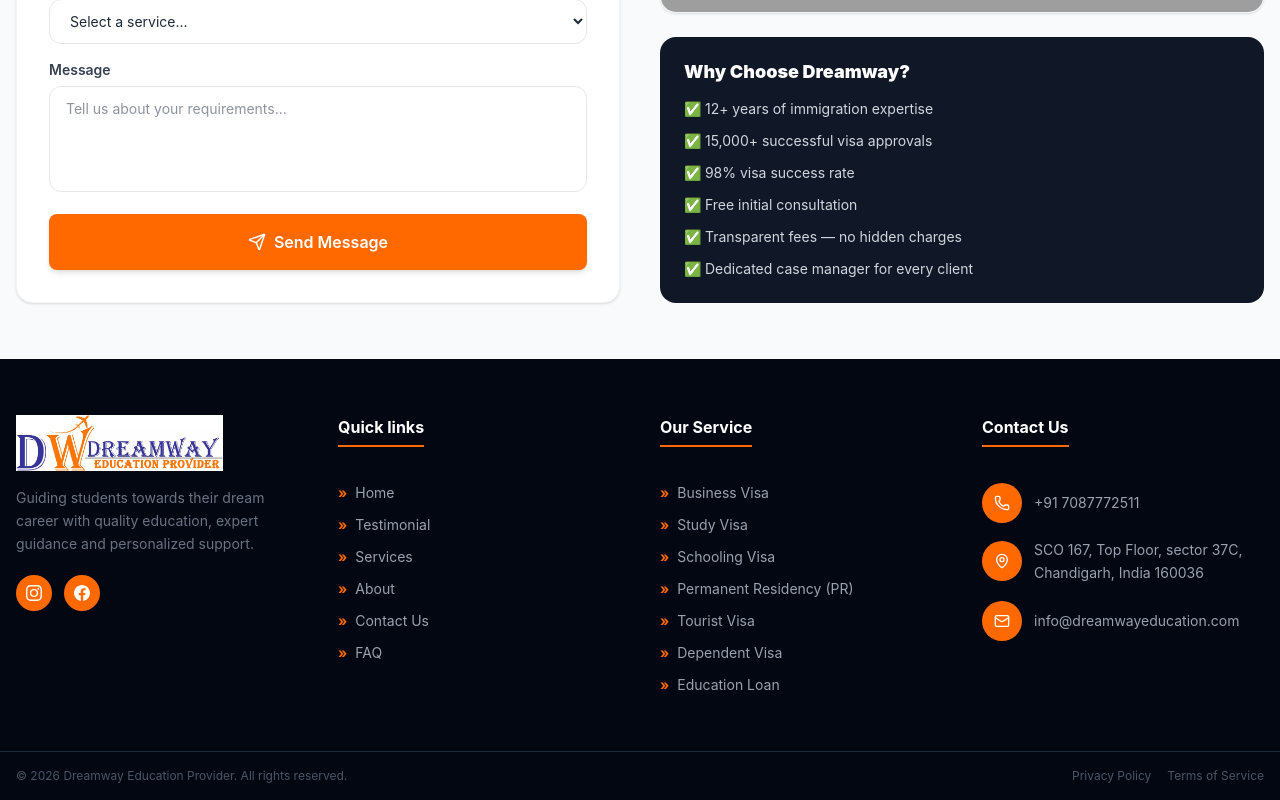
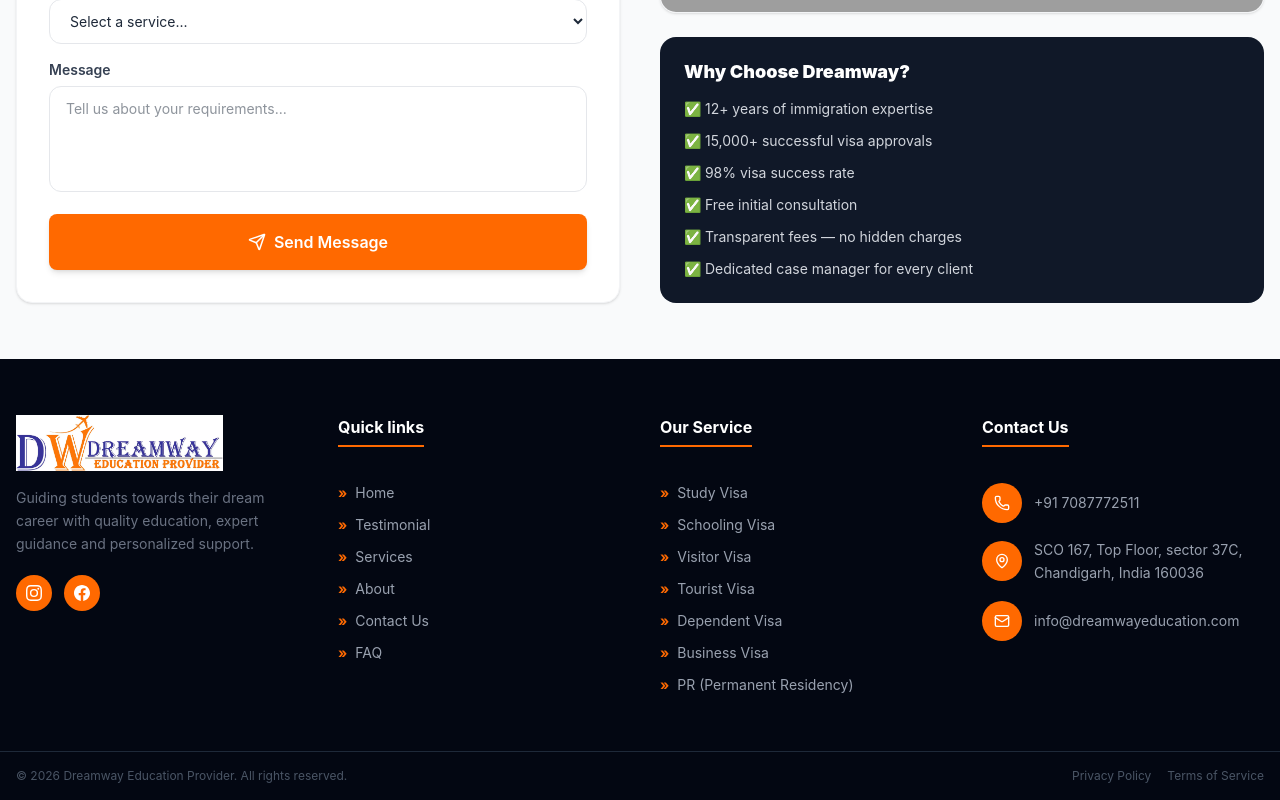
Before and after one commit to SocialThekaAccess/Dreamwayeducation, a React (Vite) app: page /contact in a window 1280 px wide. Shown: the part 1082-1882 px from the top of the page. Built offline with nearby package versions, Linux system fonts and the light colour scheme; grey boxes are pictures that could not be loaded.

Commit message:
Update services order: Study, Schooling, Visitor, Tourist, Dependent, Business, PR

```diff
--- a/index.html
+++ b/index.html
@@ -5,10 +5,10 @@
     <link rel="icon" type="image/webp" href="/src/assets/images/DreamWaylogo.webp" />
     <meta name="viewport" content="width=device-width, initial-scale=1.0" />
     <title>Dreamway Education - Best Visa Consultants in Chandigarh</title>
-    <meta name="description" content="Dreamway Education Provider - Best Visa Consultants in Chandigarh. Expert guidance for Student Visa, Scholing Visa, Visitor Visa, Tourist Visa, Business Visa, Dependent Visa, PR. 98% success rate. Call +91 7087772511" />
-    <meta name="keywords" content="visa consultants chandigarh, student visa, scholing visa, visitor visa, tourist visa, business visa, dependent visa, PR visa, immigration consultant, dreamway education" />
+    <meta name="description" content="Dreamway Education Provider - Best Visa Consultants in Chandigarh. Expert guidance for Study Visa, Schooling Visa, Visitor Visa, Tourist Visa, Dependent Visa, Business Visa, PR. 98% success rate. Call +91 7087772511" />
+    <meta name="keywords" content="visa consultants chandigarh, study visa, schooling visa, visitor visa, tourist visa, dependent visa, business visa, PR visa, immigration consultant, dreamway education" />
     <meta property="og:title" content="Dreamway Education - Best Visa Consultants in Chandigarh" />
-    <meta property="og:description" content="Expert immigration consultancy with 98% success rate. Student Visa, Scholing Visa, Visitor Visa, Tourist Visa, Business Visa, Dependent Visa & PR assistance." />
+    <meta property="og:description" content="Expert immigration consultancy with 98% success rate. Study Visa, Schooling Visa, Visitor Visa, Tourist Visa, Dependent Visa, Business Visa & PR assistance." />
     <meta property="og:image" content="/src/assets/images/DreamWaylogo.webp" />
   </head>
   <body>
--- a/src/components/layout/Footer.jsx
+++ b/src/components/layout/Footer.jsx
@@ -12,13 +12,13 @@ const quickLinks = [
 ];
 
 const serviceLinks = [
-  { label: "Business Visa",         path: "/services/service-business-visa-chandigarh" },
   { label: "Study Visa",            path: "/services/service-study-abroad-chandigarh" },
   { label: "Schooling Visa",        path: "/services/service-schooling-visa-chandigarh" },
-  { label: "Permanent Residency (PR)", path: "/services/service-permanent-residency-pr-chandigarh" },
+  { label: "Visitor Visa",          path: "/services/visitor-visa" },
   { label: "Tourist Visa",          path: "/services/service-tourist-visa-chandigarh" },
   { label: "Dependent Visa",        path: "/services/dependent-visa" },
-  { label: "Education Loan",        path: "/services/education-loan" },
+  { label: "Business Visa",         path: "/services/service-business-visa-chandigarh" },
+  { label: "PR (Permanent Residency)", path: "/services/service-permanent-residency-pr-chandigarh" },
 ];
 
 export default function Footer() {
--- a/src/components/layout/Navbar.jsx
+++ b/src/components/layout/Navbar.jsx
@@ -10,13 +10,13 @@ const navLinks = [
     label: "Services",
     path: "/services",
     children: [
-      { label: "Student Visa", path: "/services/service-study-abroad-chandigarh" },
-      { label: "Scholing Visa", path: "/services/service-schooling-visa-chandigarh" },
+      { label: "Study Visa", path: "/services/service-study-abroad-chandigarh" },
+      { label: "Schooling Visa", path: "/services/service-schooling-visa-chandigarh" },
       { label: "Visitor Visa", path: "/services/visitor-visa" },
       { label: "Tourist Visa", path: "/services/service-tourist-visa-chandigarh" },
+      { label: "Dependent Visa", path: "/services/dependent-visa" },
       { label: "Business Visa", path: "/services/service-business-visa-chandigarh" },
-      { label: "Dependent Visa", path: "/services/dependent-visa" },
-      { label: "PR", path: "/services/service-permanent-residency-pr-chandigarh" },
+      { label: "PR (Permanent Residency)", path: "/services/service-permanent-residency-pr-chandigarh" },
     ],
   },
   { label: "Visa", path: "/visa" },
```
